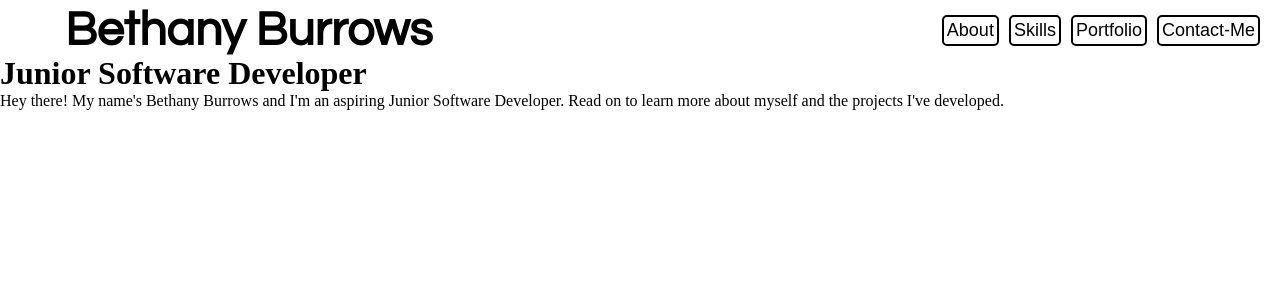
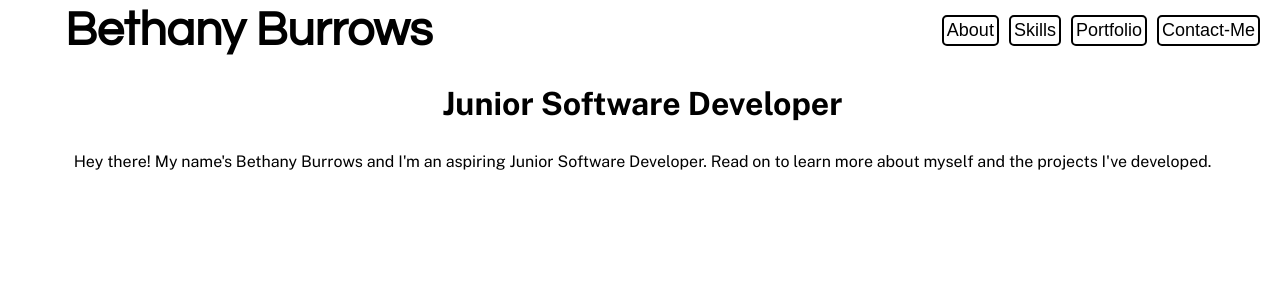
Before and after one commit to BethScarlett/portfolio-react, a React (Vite) app: page / in a window 1280 px wide. Shown: the top 300 px of the page. Built offline with nearby package versions, Linux system fonts and the light colour scheme; a web font is replaced by a local one.

Commit message:
Added 'TextBlocks' file to import text blocks from as required. Additionally moved variable files to assets folder & set intro section to use correct fonts.

```diff
--- a/src/App.tsx
+++ b/src/App.tsx
@@ -1,5 +1,6 @@
 import "./App.scss";
 import IntroSection from "./Components/IntroSection/IntroSection";
+import { homeIntroDescription } from "./assets/TextBlocks/TextBlocks";
 import Navbar from "./Components/Navbar/Navbar";
 
 const App = () => {
@@ -8,9 +9,7 @@ const App = () => {
       <Navbar />
       <IntroSection
         heading="Junior Software Developer"
-        content="Hey there! My name's Bethany Burrows and I'm an aspiring Junior Software
-        Developer. Read on to learn more about myself and the projects I've
-        developed."
+        content={homeIntroDescription}
       />
     </div>
   );
--- a/src/Components/Button/Button.scss
+++ b/src/Components/Button/Button.scss
@@ -1,6 +1,5 @@
-@use "../../Variables/ColourVariables.scss" as *;
-@use "../../Variables/TextVariables.scss" as *;
-
+@use "../../assets/Variables/ColourVariables.scss" as *;
+@use "../../assets/Variables/TextVariables.scss" as *;
 * {
   margin: 0;
   padding: 0;
--- a/src/Components/IntroSection/IntroSection.scss
+++ b/src/Components/IntroSection/IntroSection.scss
@@ -1,5 +1,23 @@
+@use "../../assets/Variables/TextVariables.scss" as *;
+
 * {
   margin: 0;
   padding: 0;
   box-sizing: border-box;
 }
+
+.intro-section {
+  text-align: center;
+  margin-left: 5px;
+  min-height: fit-content;
+  max-height: 100px;
+
+  &__header {
+    font-family: $intro-heading;
+    margin: 30px 0;
+  }
+
+  &__content {
+    font-family: $intro-paragraph;
+  }
+}
--- a/src/Components/IntroSection/IntroSection.tsx
+++ b/src/Components/IntroSection/IntroSection.tsx
@@ -7,9 +7,9 @@ type IntroSectionProps = {
 
 const IntroSection = ({ heading, content }: IntroSectionProps) => {
   return (
-    <div>
-      <h1>{heading}</h1>
-      <p>{content}</p>
+    <div className="intro-section">
+      <h1 className="intro-section__header">{heading}</h1>
+      <p className="intro-section__content">{content}</p>
     </div>
   );
 };
--- a/src/Components/Navbar/Navbar.scss
+++ b/src/Components/Navbar/Navbar.scss
@@ -1,5 +1,5 @@
-@use "../../Variables/ColourVariables.scss" as *;
-@use "../../Variables/TextVariables.scss" as *;
+@use "../../assets/Variables/ColourVariables.scss" as *;
+@use "../../assets/Variables/TextVariables.scss" as *;
 
 * {
   margin: 0;
--- /dev/null
+++ b/src/assets/TextBlocks/TextBlocks.tsx
@@ -0,0 +1,2 @@
+export const homeIntroDescription =
+  "Hey there! My name's Bethany Burrows and I'm an aspiring Junior Software Developer. Read on to learn more about myself and the projects I've developed.";
--- a/src/Variables/TextVariables.scss
+++ b/src/assets/Variables/TextVariables.scss
@@ -6,3 +6,7 @@ $navbutton-font: "Rosario", sans-serif;
 
 //Headings
 $page-heading: "Questrial", sans-serif;
+$intro-heading: "Public Sans", sans-serif;
+
+//Paragraphs
+$intro-paragraph: "Public Sans", sans-serif;
```
Also changed, not shown: src/assets/Variables/ColourVariables.scss (renamed from src/Variables/ColourVariables.scss).
